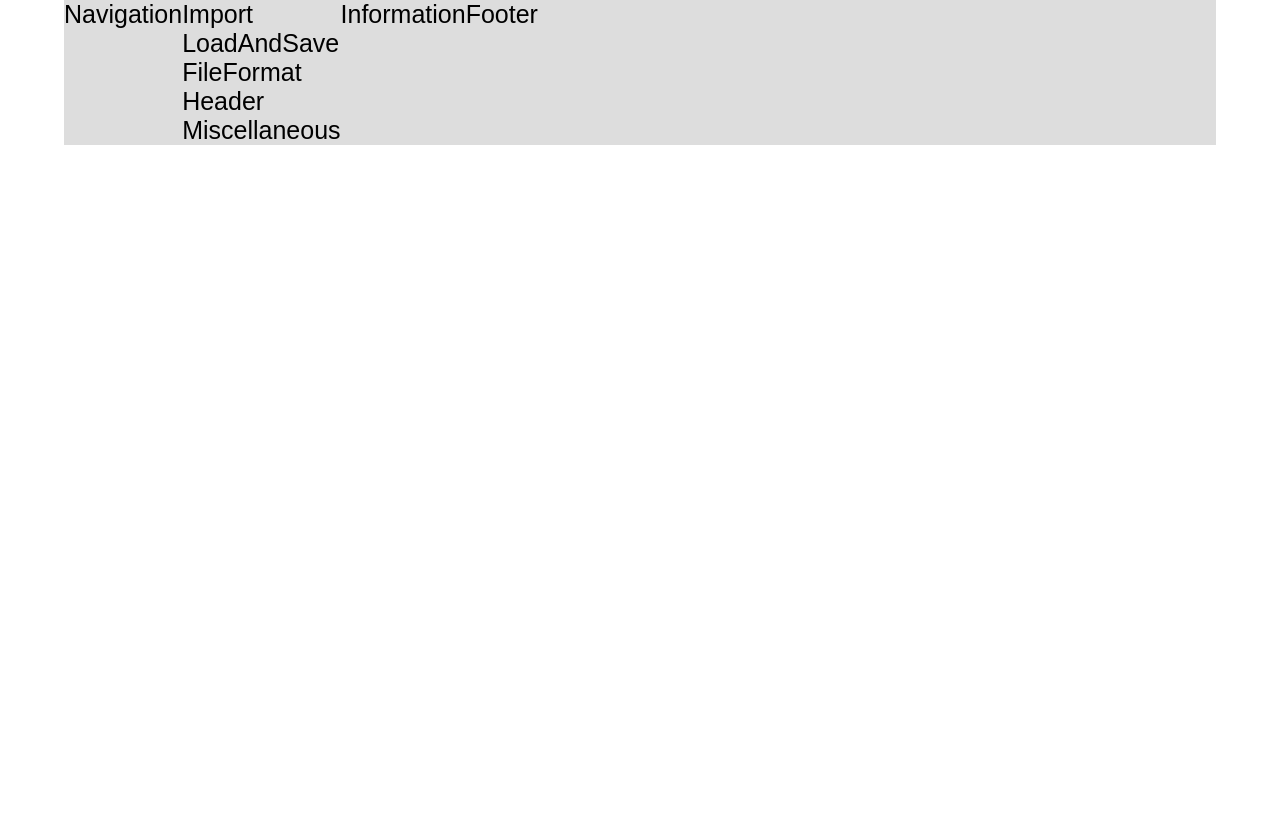
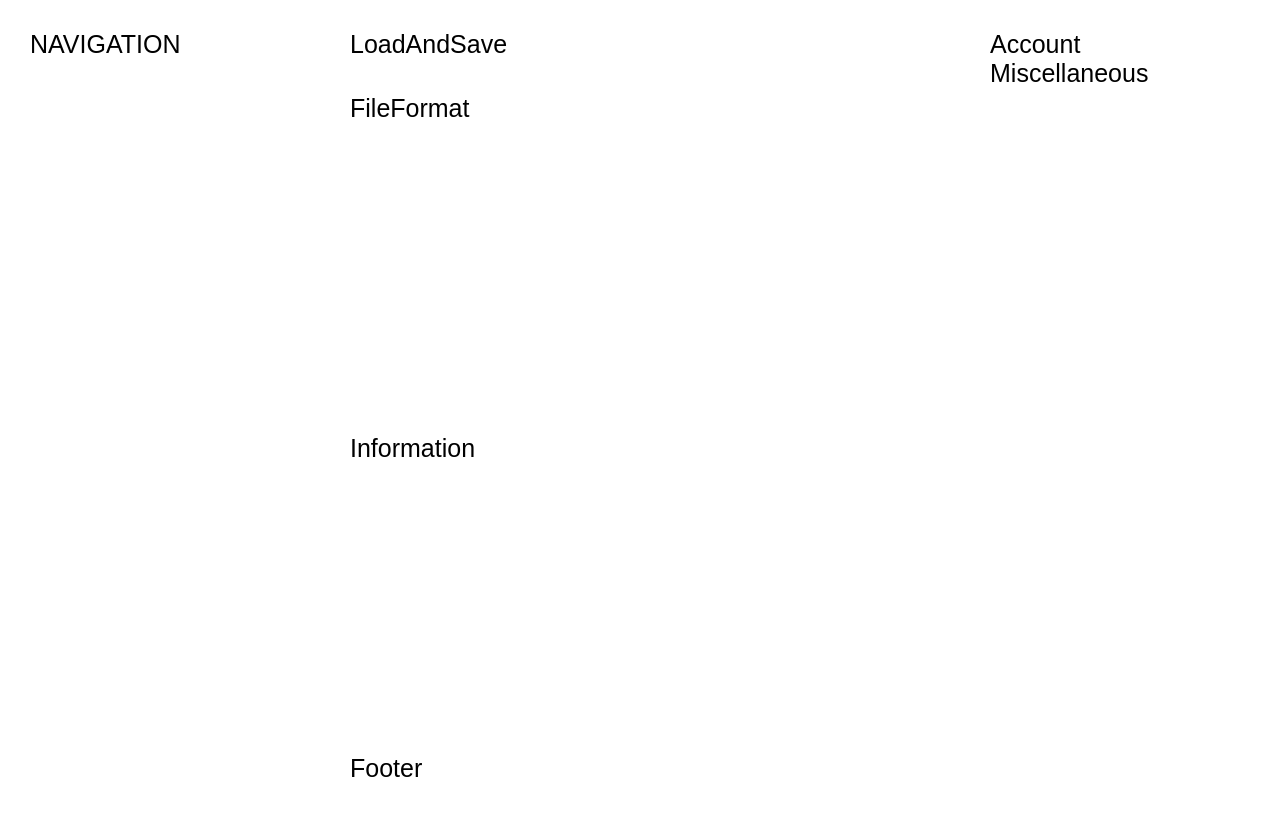
Before and after one commit to PiotrCrypto/MasterThesis, a React app in the folder master/: page / in a window 1280 px wide. Built offline with nearby package versions, Linux system fonts and the light colour scheme.

Commit message:
new: Page break

```diff
--- a/master/src/layouts/Account.js
+++ b/master/src/layouts/Account.js
@@ -1,7 +1,7 @@
 import React from 'react';
 const Account = () => {
     return (
-        <div> Header</div>
+        <div> Account</div>
      );
 }
 
--- a/master/src/layouts/App.js
+++ b/master/src/layouts/App.js
@@ -2,7 +2,6 @@ import '../styles/App.css';
 import React, { Component } from 'react';
 import { BrowserRouter as Router } from 'react-router-dom'
 import Navigation from './Navigation';
-import Import from './Import';
 import LoadAndSave from './LoadAndSave';
 import FileFormat from './FileFormat';
 import Account from './Account';
@@ -18,35 +17,40 @@ class App extends Component {
       <Router>
         <>
           <main className='app'>
-            <aside>
+            <aside className='navigation'>
               {<Navigation />}
             </aside>
-            <section className='importPreview'>
+            <main className='importPreview'>
+              <header className='upper'>
                 <section className='middle'>
-                {<Import />}
-                <div>
+                  <div className='loadAndSave'>
                     {<LoadAndSave />}
                   </div>
-                <div>
+                  <div className='fileFormat'>
                     {<FileFormat />}
                   </div>
                 </section>
                 <aside className='right'>
-                <div>
+                  <div className='account'>
                     {<Account />}
                   </div>
-                <div>
+                  <div className='miscellaneous'>
                     {<Miscellaneous />}
                   </div>
                 </aside>
-            </section>
-            <div className='Information'>
+              </header>
+              <div className='infoPreview'>
+                <div className='information'>
                   {<Information />}
                 </div>
-            <footer>
+                <footer className='footer'>
                   {<Footer />}
                 </footer>
+              </div>
             </main>
+          </main>
+
+
         </>
       </Router>
     );
--- a/master/src/layouts/Import.js
+++ /dev/null
@@ -1,9 +0,0 @@
-import React from 'react';
-const Import = () => {
-    return (
-        <div> Import</div>
-     );
-}
-
-export default Import;
-<div> Import</div>
--- a/master/src/styles/App.css
+++ b/master/src/styles/App.css
@@ -1,6 +1,48 @@
 main.app {
-    display: flex;
-    width: 90%;
-    margin: 0 auto;
-    background-color: #ddd;
+  min-height: 100vh;
+  display: flex;
+  flex-grow: 1;
 }
+
+aside.navigation {
+  min-width: 25vw;
+  background-color: white;
+  padding: 30px;
+  text-transform: uppercase;
+}
+
+.upper {
+  min-width: 75vw;
+  display: flex;
+  flex-grow: 1;
+  min-height: 50vh;
+}
+
+.middle {
+  min-width: 50vw;
+
+  padding: 30px;
+}
+
+.loadAndSave {
+  min-height: 8vh;
+}
+
+.fileFormat {
+  min-height: 35vh;
+}
+
+.right {
+  flex-grow: 1;
+
+  padding: 30px;
+}
+
+.information {
+  min-height: 40vh;
+  padding: 30px;
+}
+
+.footer {
+  padding: 30px;
+}
```
Lines whose indentation alone changed are shown as unchanged.
